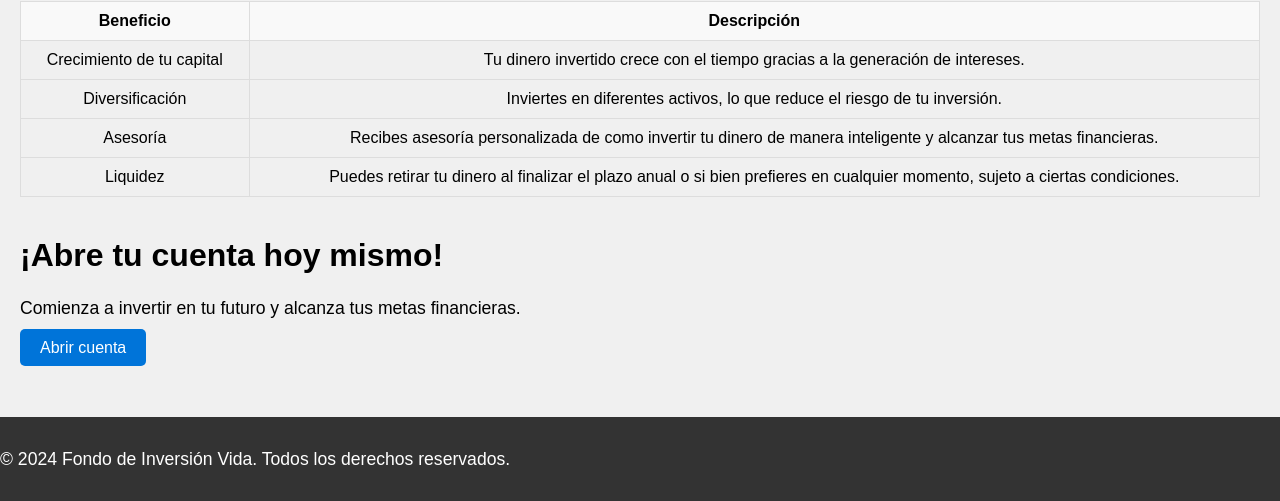
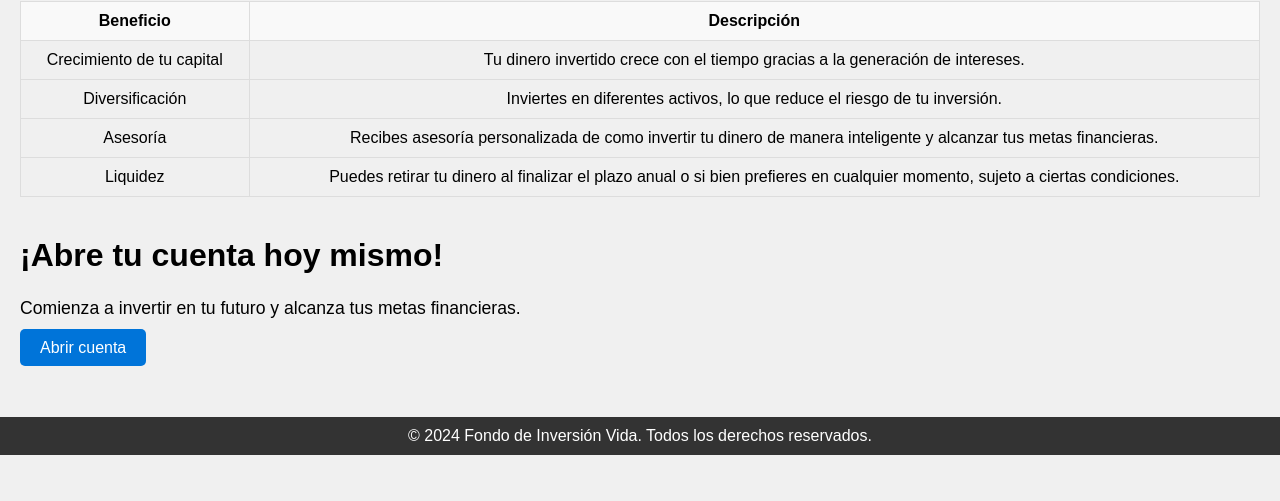
Before and after one commit to Creativapaginaweb/Fondo-de-Inversion-Vida, a plain HTML site: page index.html in a window 1280 px wide. Shown: the part 625-1126 px from the top of the page. After the commit the page ends 1080 px from the top, so only its background shows below. Drawn offline with Linux system fonts and the light colour scheme.

Commit message:
Update index.html

```diff
--- a/index.html
+++ b/index.html
@@ -232,11 +232,11 @@ footer {
 
         </section>
     </main>
-<center>
+
     <footer>
-        <p>&copy; 2024 Fondo de Inversión Vida. Todos los derechos reservados.</p>
+        &copy; 2024 Fondo de Inversión Vida. Todos los derechos reservados.
     </footer>
-</center>
+
     <script src="script.js"></script>
 </body>
 </html>
```
